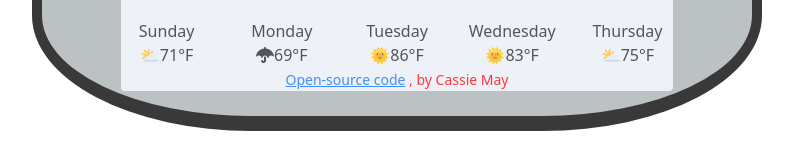
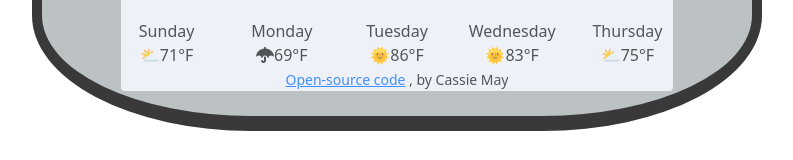
Before and after one commit to ringroseforge/weather-app, a website built with Parcel: page index.html in a window 1280 px wide. Shown: the part 274-434 px from the top of the page, without its empty margins (248-1041 px from the left). Built offline with nearby package versions, Linux system fonts and the light colour scheme; no server answers.

Commit message:
css edit

```diff
--- a/index.html
+++ b/index.html
@@ -59,7 +59,7 @@
         <div class="col">⛅75°F</div>
       </div>
     </div>
-      <small class="creator">
+      <small>
     <a href="https://github.com/ringroseforge/weather-app" target="_blank">Open-source code</a>
     , by Cassie May</small>
     </div>
--- a/src/style.css
+++ b/src/style.css
@@ -57,7 +57,7 @@ h1 {
   border-radius: 30px;
   width: 90%;
 }
-.creator {
+.small {
   text-align: right;
   margin: 0;
   color: red;
```
